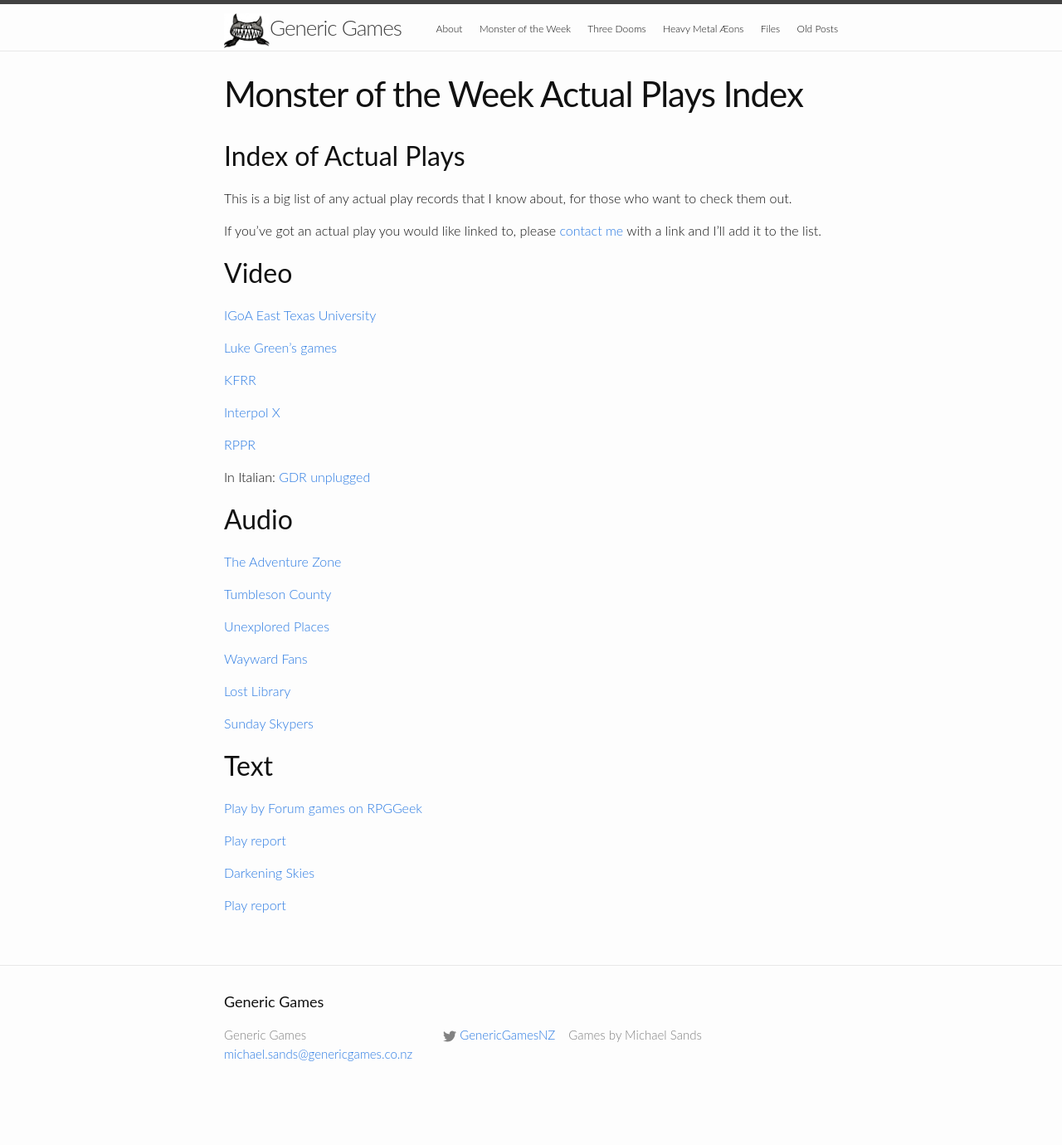
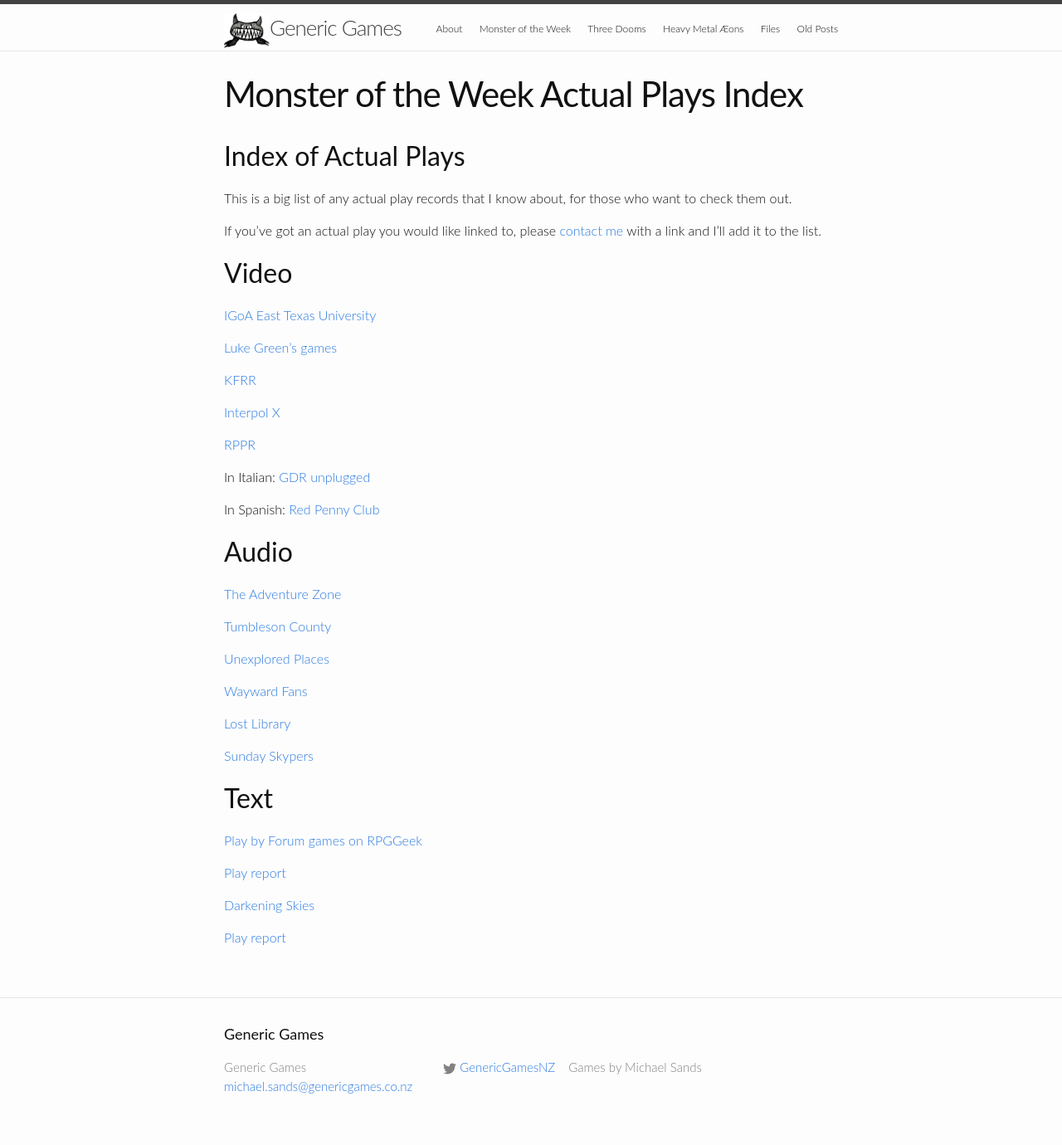
Before and after one commit to michael-sands/generic_games_site, a Jekyll site: the page built from motw_actual_plays.md, in a window 1280 px wide. Shown: the whole page at 83% size. Built offline with Jekyll 4.4.1, drawn with Linux system fonts in a browser that asks for light colours; before the commit the page ends 1341 px from its top, so only the background shows below that.

Commit message:
add another podcast

```diff
--- a/motw_actual_plays.md
+++ b/motw_actual_plays.md
@@ -23,6 +23,8 @@
 
 In Italian: [GDR unplugged](https://www.youtube.com/playlist?list=PL8v8kar5pSH5ZotZ-Xy8LA558Vt8mAi4C)
 
+In Spanish: [Red Penny Club](https://www.youtube.com/watch?v=XSOSe_ZddhM&list=PLEbrDuHKYV2Rkla3jE7Ib4x9mj-9POgMD)
+
 Audio
 -----
 [The Adventure Zone](http://www.maximumfun.org/adventure-zone/setup-adventure-zone-amnesty)
```
